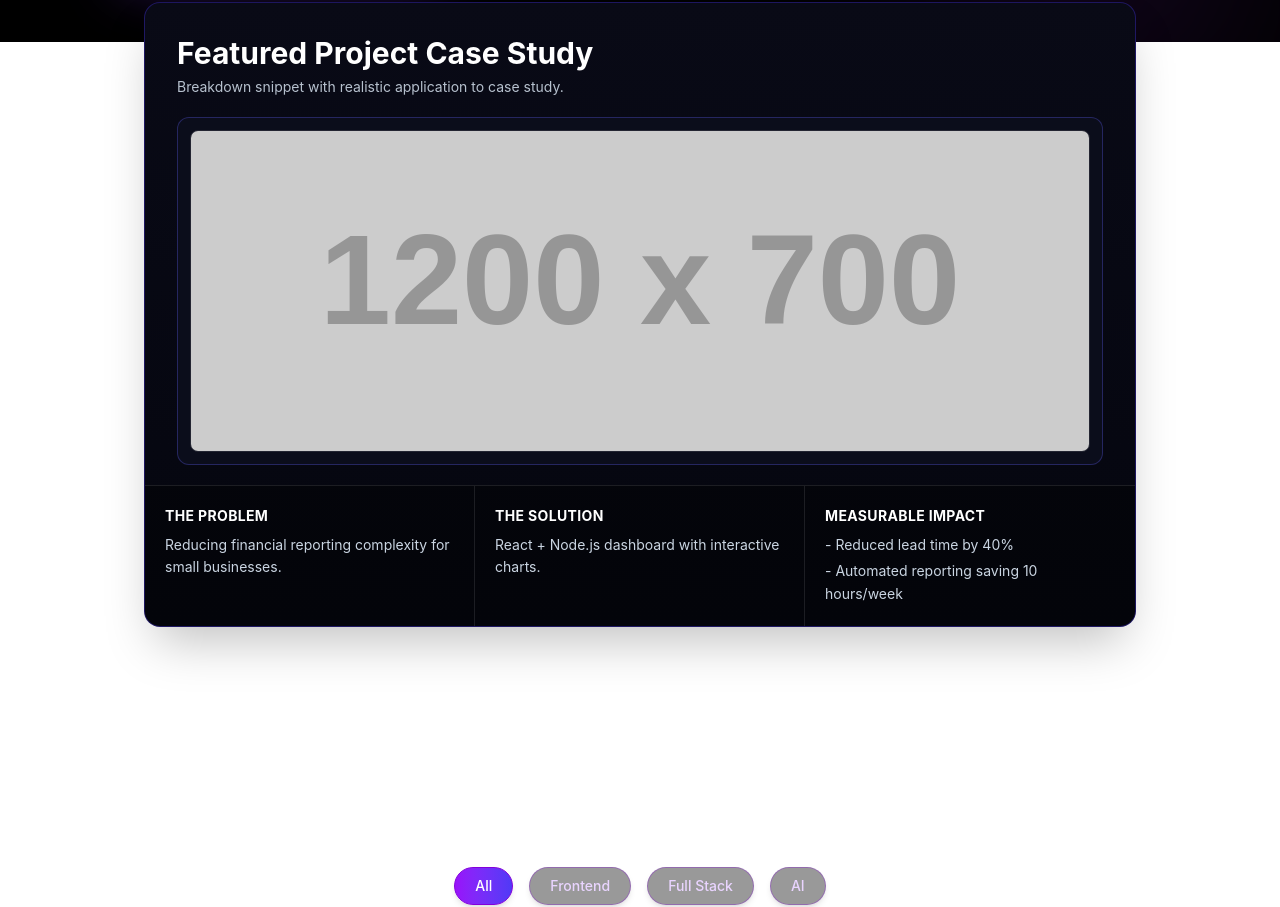
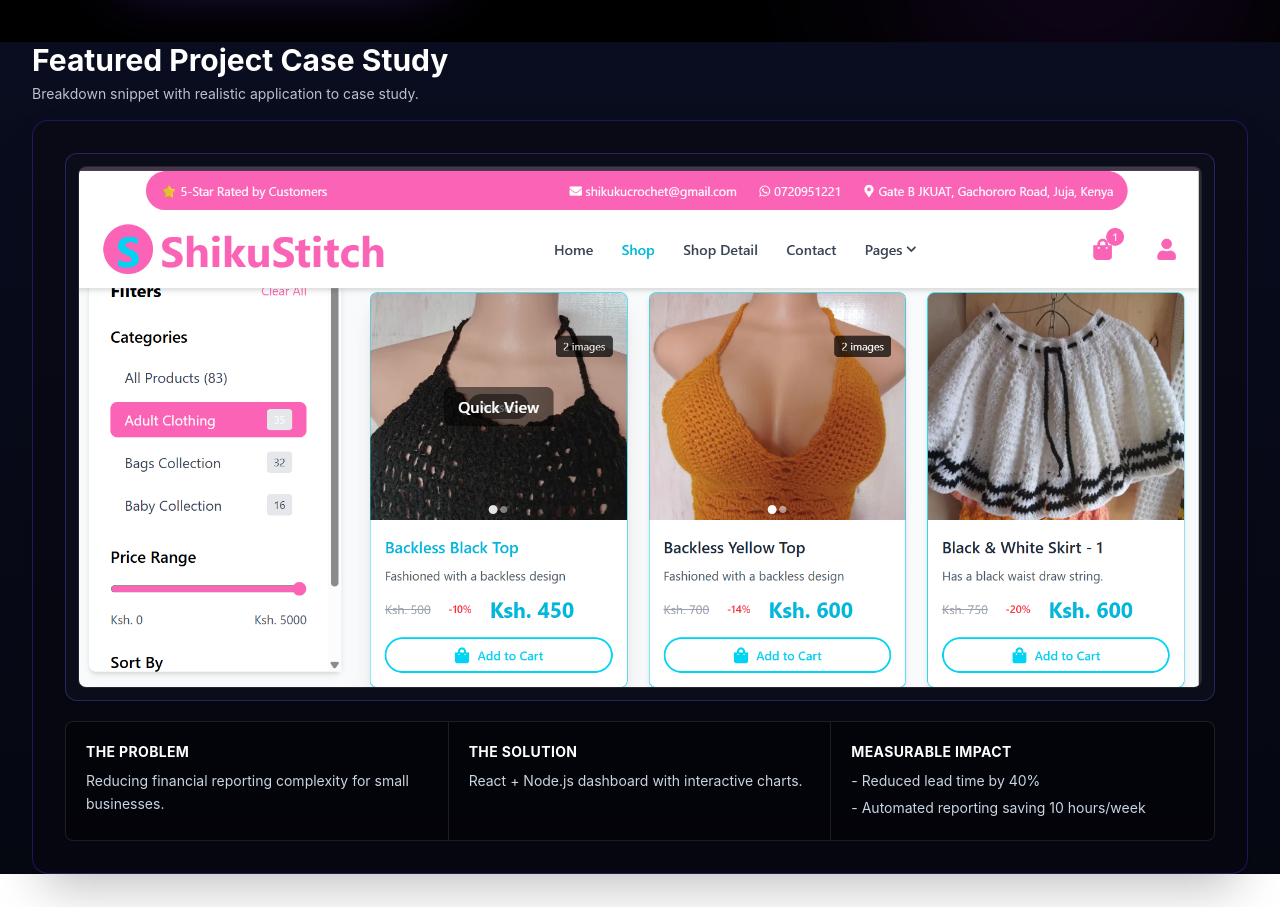
Before and after one commit to Winney360/Winfred-Nkatha-Portfolio, a React (Vite) app in the folder client/: page / in a window 1280 px wide. Shown: the part 1280-2187 px from the top of the page. Built offline with nearby package versions, Linux system fonts and the light colour scheme.

Commit message:
Refactor code structure for improved readability and maintainability

```diff
--- a/client/src/sections/FeaturedProject.jsx
+++ b/client/src/sections/FeaturedProject.jsx
@@ -1,9 +1,15 @@
 import React from "react";
 import { motion } from "framer-motion";
+import featuredImg from "../assets/featured.png";
 
 const FeaturedProject = () => {
   return (
-    <section className="relative w-full max-w-5xl mx-auto -mt-10 mb-20 px-4 z-10">
+    <section className="relative w-full min-h-screen mt-0 mb-20 px-4 md:px-8 z-10 bg-gradient-to-b from-[#0a0d1f] to-[#060812]">
+      <div className="mb-4">
+        <h2 className="text-white text-2xl md:text-3xl font-bold leading-tight">Featured Project Case Study</h2>
+        <p className="text-slate-300/90 text-sm mt-1">Breakdown snippet with realistic application to case study.</p>
+      </div>
+
       <motion.div
         initial={{ opacity: 0, y: 60 }}
         whileInView={{ opacity: 1, y: 0 }}
@@ -11,22 +17,17 @@ const FeaturedProject = () => {
         transition={{ duration: 0.9, ease: "easeOut" }}
         className="rounded-2xl overflow-hidden border border-indigo-700/40 bg-gradient-to-b from-[#090a16] to-[#05060f] shadow-2xl"
       >
-        <div className="px-6 md:px-8 pt-6 md:pt-8 pb-5">
-          <h2 className="text-white text-2xl md:text-3xl font-bold leading-tight">Featured Project Case Study</h2>
-          <p className="text-slate-300/90 text-sm mt-1">Breakdown snippet with realistic application to case study.</p>
-
-          <div className="mt-5 rounded-xl border border-indigo-500/30 bg-[#0b0d1b] p-2 md:p-3">
+        <div className="p-6 md:p-8">
+          <div className="rounded-xl border border-indigo-500/30 bg-[#0b0d1b] p-2 md:p-3">
             <div className="rounded-lg overflow-hidden border border-white/10">
               <img
-                src="https://via.placeholder.com/1200x700/0f172a/e2e8f0?text=Your+Project+Screenshot"
+                src={featuredImg}
                 alt="Project dashboard preview"
-                className="w-full h-[220px] md:h-[320px] object-cover"
+                className="w-full h-auto object-contain"
               />
             </div>
           </div>
-        </div>
-
-        <div className="grid grid-cols-1 md:grid-cols-3 border-t border-white/10 bg-black/35">
+          <div className="mt-5 grid grid-cols-1 md:grid-cols-3 border border-white/10 rounded-lg overflow-hidden bg-black/35">
             <div className="p-4 md:p-5 border-b md:border-b-0 md:border-r border-white/10">
             <h3 className="text-white text-xs md:text-sm font-bold uppercase tracking-wide">The Problem</h3>
             <p className="text-slate-300 text-sm mt-2 leading-relaxed">Reducing financial reporting complexity for small businesses.</p>
@@ -45,6 +46,7 @@ const FeaturedProject = () => {
               </div>
             </div>
           </div>
+        </div>
       </motion.div>
     </section>
   );
```
Also changed, not shown: client/src/assets/featured.png (added). Lines whose indentation alone changed are shown as unchanged.
